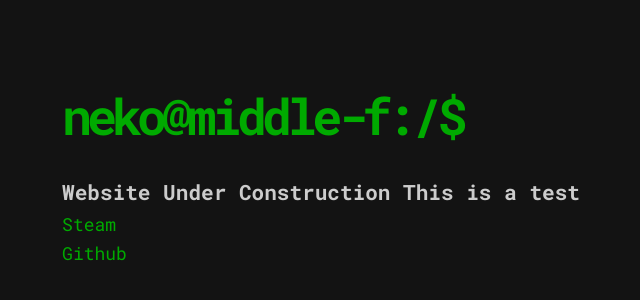
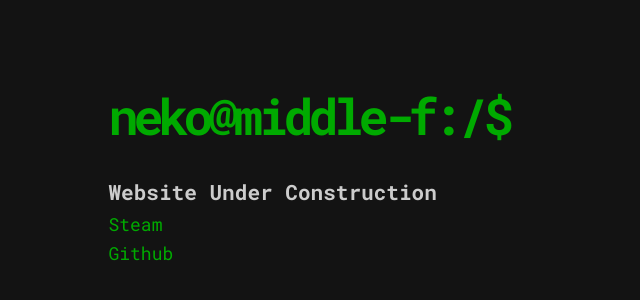
Before and after one commit to nekooooooooo/nekooooooooo.github.io, a plain HTML site: page index.html in a window 1280 px wide. Shown: the part 128-428 px from the top of the page, without its empty margins (319-959 px from the left). Drawn offline with Linux system fonts and the light colour scheme.

Commit message:
Revert "test commit"
This reverts commit b93cd554f71615cf31dbbd46013e9c7e3b3df14a.

```diff
--- a/index.html
+++ b/index.html
@@ -10,7 +10,7 @@
     <div class="container">
         <main>
             <h1 class="banner">neko@middle-f:/$<span class="cursor">|</span></h1>
-            <h3>Website Under Construction This is a test</h3>
+            <h3>Website Under Construction</h3>
             <ul class="links">
                 <li>
                     <a href="https://steamcommunity.com/id/lgoddddd/" target="_blank">
```
